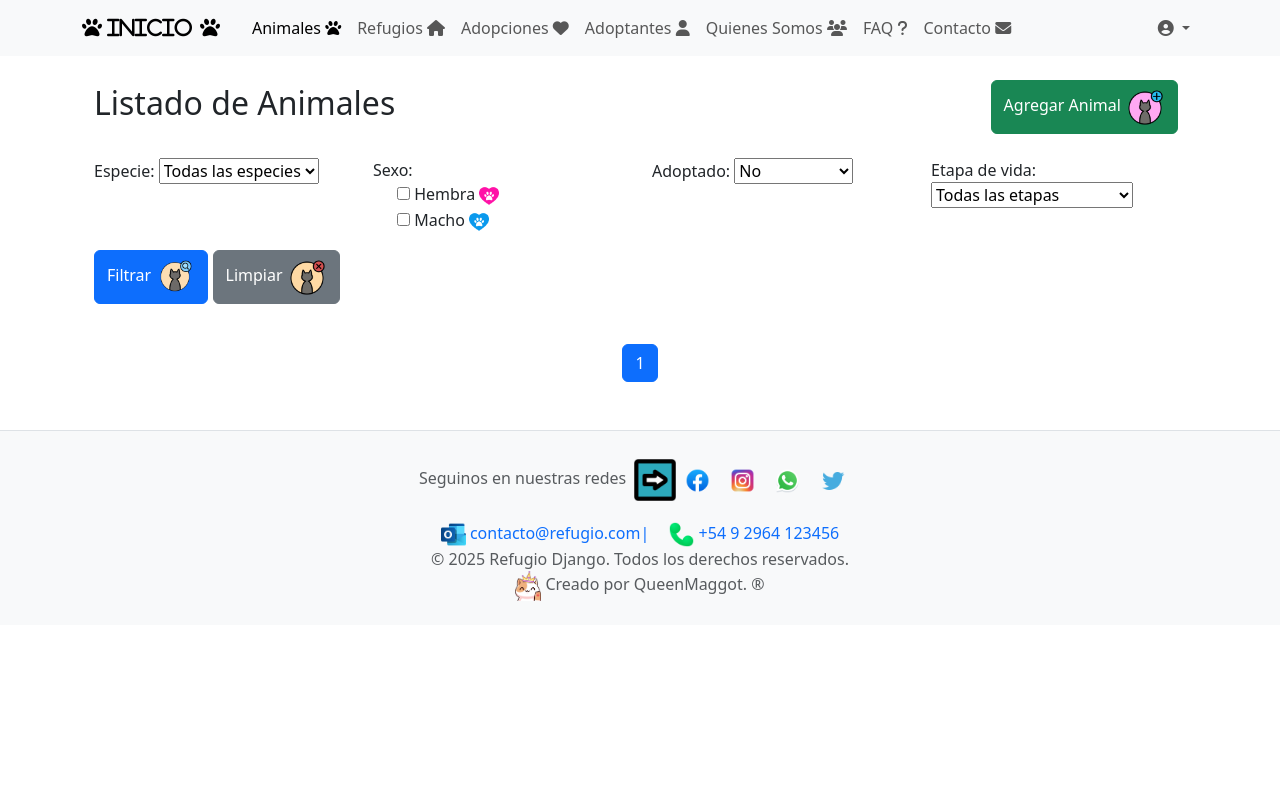
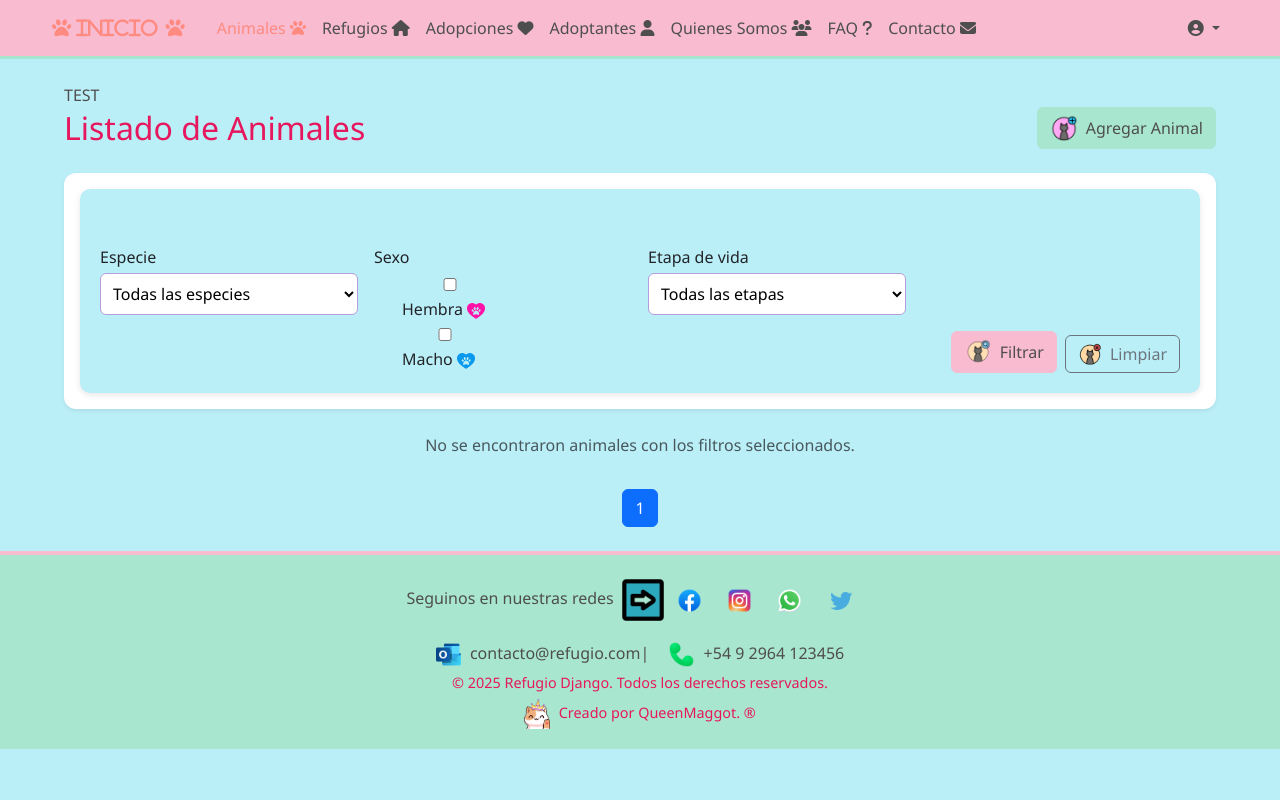
Before and after one commit to QueenMaggot/refugio, a Django app: page /animales/listado/ in a window 1280 px wide. Run offline with Django 5.2, Linux system fonts and the light colour scheme; the visitor is signed in with stand-in values (Sample User, id 1); data that the repository does not hold is empty; some libraries are stand-ins or nearby versions.

Commit message:
agregue paleta de colores css, faltan detalles

```diff
--- a/src/proyecto_adopciones/settings.py
+++ b/src/proyecto_adopciones/settings.py
@@ -125,8 +125,9 @@ USE_TZ = True
 # Static files (CSS, JavaScript, Images)
 # https://docs.djangoproject.com/en/5.2/howto/static-files/
 
-STATIC_URL = 'static/'
+STATIC_URL = '/static/'
 STATICFILES_DIRS = [ BASE_DIR / 'static',]
+STATIC_ROOT = BASE_DIR / 'staticfiles'
 
 import os #Para las imagenes
 
--- a/src/static/styles/estilos.css
+++ b/src/static/styles/estilos.css
@@ -34,21 +34,173 @@
 }
 
 
-footer a {
-  text-decoration: none !important; /* quita subrayado */
-}
-footer a:hover {
-  text-decoration: none !important; /* evita que aparezca al pasar el mouse */
+/*------------------------------------------------------------------------*/
+:root {
+  --color-primary: #F8BBD0;   /* Rosa suave */
+  --color-secondary: #A8E6CF; /* Verde menta */
+  --color-terciario: #E6175D; /*ROSA FUERTEEE*/
+  --color-accent: #FF8A80;    /* Coral pastel */
+  --color-bg: #BBEFF8;        /* Fondo crema */
+  --color-text: #4E4E4E;      /* Gris cálido */
+  --color-muted: #B39DDB;     /* Lavanda */
 }
 
-footer a img {
-  text-decoration: none;
+body {
+  background-color: var(--color-bg);
+  color: var(--color-text);
+  font-family: 'Segoe UI', Roboto, sans-serif;
+}
+
+h1, h2, h3 {
+  color: var(--color-terciario);
+}
+
+.btn-primary {
+  background-color: var(--color-primary);
+  border-color: var(--color-primary);
+  color: var(--color-text);
+}
+
+.btn-success {
+  background-color: var(--color-secondary);
+  border-color: var(--color-secondary);
+  color: var(--color-text);
+}
+
+.btn-danger {
+  background-color: var(--color-accent);
+  border-color: var(--color-accent);
+  color: white;
+}
+
+form {
+  background-color: var(--color-bg);
+  padding: 20px;
+  border-radius: 10px;
+  box-shadow: 0 2px 6px rgba(0,0,0,0.1);
+}
+
+form input, form select, form textarea {
+  border: 1px solid var(--color-muted);
+  border-radius: 6px;
+  padding: 8px;
+  width: 100%;
+  background-color: #ffffff;
+}
+
+form input:focus, form select:focus, form textarea:focus {
+  border-color: var(--color-primary);
+  box-shadow: 0 0 5px var(--color-primary);
+  outline: none;
+}
+
+.card {
+  border: none;
+  border-radius: 12px;
+  box-shadow: 0 4px 10px rgba(0,0,0,0.08);
+  background-color: #ffffff;
+  transition: transform 0.2s ease-in-out;
+}
+
+.card:hover {
+  transform: translateY(-5px);
+}
+
+.card-title {
+  color: var(--color-primary);
+  font-weight: bold;
+}
+
+.card-text {
+  color: var(--color-text);
 }
 
 
-/* Hace que el textarea de descripción sea más compacto */
-.form-style-3 textarea.form-control {
-  height: auto;
-  min-height: 60px; /* ajusta este valor si quieres más o menos alto */
-  resize: vertical; /* permite al usuario agrandarlo si quiere */
+/* ===== GRID ===== */
+.container {
+  max-width: 1200px;
 }
+
+.row {
+  margin-top: 20px;
+}
+
+.col-md-4 {
+  display: flex;
+}
+
+.col-md-4 .card {
+  flex: 1;
+}
+
+
+/* ===== NAVBAR ===== */
+.navbar {
+  background-color: var(--color-primary) !important; /* Rosa suave */
+  border-bottom: 3px solid var(--color-secondary);   /* Verde menta */
+}
+
+.navbar-brand {
+  color: var(--color-text) !important;
+  font-weight: bold;
+  font-size: 1.2rem;
+}
+
+.navbar-brand i {
+  color: var(--color-accent); /* Coral pastel para íconos */
+}
+
+.navbar-nav .nav-link {
+  color: var(--color-text) !important;
+  font-weight: 500;
+  transition: color 0.3s ease;
+}
+
+.navbar-nav .nav-link:hover,
+.navbar-nav .nav-link.active {
+  color: var(--color-accent) !important; /* Coral pastel al pasar o activo */
+}
+
+.navbar-toggler {
+  border-color: var(--color-muted); /* Lavanda */
+}
+
+.navbar-toggler-icon {
+  background-image: none;
+}
+
+.navbar-toggler-icon::before {
+  content: "\2630"; /* ícono hamburguesa */
+  font-size: 1.2rem;
+  color: var(--color-text);
+}
+
+
+/* ===== FOOTER ===== */
+footer {
+  background-color: var(--color-secondary); /* Verde menta */
+  color: var(--color-text);
+  padding: 20px 0;
+  border-top: 4px solid var(--color-primary); /* Rosa suave */
+}
+
+footer a {
+  color: var(--color-text);
+  transition: color 0.3s ease;
+  text-decoration: none !important; /* quita subrayado */
+}
+
+footer a:hover {
+  color: var(--color-accent); /* Coral pastel al pasar */
+}
+
+footer img {
+  vertical-align: middle;
+  margin-right: 5px;
+}
+
+footer p {
+  color: var(--color-terciario);
+  margin: 5px 0;
+  font-size: 0.9rem;
+}
--- a/src/templates/animales/animales_listar.html
+++ b/src/templates/animales/animales_listar.html
@@ -3,119 +3,159 @@
 {% load static %}
 {% block contenedor %}
 
-
 <div class="container mt-4">
+<div class="test-rojo">TEST</div>
+  <!-- Título + botón agregar -->
   <div class="d-flex justify-content-between align-items-center mb-4">
-    <h2>Listado de Animales</h2>
+    <h2 class="mb-0">Listado de Animales</h2>
     {% if perms.animales.add_animal %}
-      <a href="{% url 'animales:animal_create' %}" class="btn btn-success me-2">
-        Agregar Animal <img src = "{% static 'img/agregar.png' %}" style= "height: 40px"> </img>
+      <a href="{% url 'animales:animal_create' %}" class="btn btn-success d-flex align-items-center gap-2">
+        <img src="{% static 'img/agregar.png' %}" style="height:28px" alt="Agregar">
+        <span>Agregar Animal</span>
       </a>
     {% endif %}
   </div>
 
-<!-- FILTRADO  -->
-<form method="get" class="mb-4">
-  <div class="row">
+  <!-- FILTROS EN CARD -->
+  <div class="card shadow-sm mb-4">
+    <div class="card-body">
+      <form method="get">
+        <div class="row g-3">
           <!-- Especie -->
-    <div class="col-md-3 mb-3">
-      <label>Especie:</label>
+          <div class="col-md-3">
+            <label class="form-label mb-1">Especie</label>
             {{ filter.form.especie }}
           </div>
 
-  <div class="col-md-3 mb-3">
-  <label>Sexo:</label>
+          <!-- Sexo -->
+          <div class="col-md-3">
+            <label class="form-label mb-1 d-block">Sexo</label>
             {% for radio in filter.form.sexo %}
-    <div class="form-check">
+              <div class="form-check form-check-inline">
                 {{ radio.tag }}
-      {% if radio.choice_label == "Macho" %} Macho
-        <img src="{%static "img/paw-azul.png" %}" style= "height:20px">
-      {% elif radio.choice_label == "Hembra" %} Hembra
-        <img src="{%static "img/paw-rosa.png" %}" style= "height:20px">
+                {% if radio.choice_label == "Macho" %}
+                  <label class="form-check-label ms-1">
+                    Macho
+                    <img src="{% static 'img/paw-azul.png' %}" style="height:18px" alt="Macho">
+                  </label>
+                {% elif radio.choice_label == "Hembra" %}
+                  <label class="form-check-label ms-1">
+                    Hembra
+                    <img src="{% static 'img/paw-rosa.png' %}" style="height:18px" alt="Hembra">
+                  </label>
+                {% else %}
+                  <label class="form-check-label ms-1">
+                    {{ radio.choice_label }}
+                  </label>
                 {% endif %}
               </div>
             {% endfor %}
           </div>
 
-
-    <!-- Adoptado -->
-    <div class="col-md-3 mb-3">
-      <label>Adoptado:</label>
-      {{ filter.form.adoptado }}
-    </div>
-
-
           <!-- Etapa de vida -->
           <div class="col-md-3">
-      {{ filter.form.etapa.label_tag }}
+            <label class="form-label mb-1">{{ filter.form.etapa.label }}</label>
             {{ filter.form.etapa }}
           </div>
 
-
           <!-- Botones -->
-    <div class="col-md-3 mb-3">
-      <button type="submit" class="btn btn-primary">Filtrar
-        <img src ="{% static 'img/gato-lupa.png' %}"  style="height:40px">
+          <div class="col-md-3 d-flex align-items-end justify-content-end gap-2">
+            <button type="submit" class="btn btn-primary d-flex align-items-center gap-2">
+              <img src="{% static 'img/gato-lupa.png' %}" style="height:28px" alt="Filtrar">
+              <span>Filtrar</span>
             </button>
-      <a href="{% url 'animales:animal_list' %}" class="btn btn-secondary">Limpiar
-        <img src ="{% static 'img/gato-delete.png' %}"  style="height:40px">
+            <a href="{% url 'animales:animal_list' %}" class="btn btn-outline-secondary d-flex align-items-center gap-2">
+              <img src="{% static 'img/gato-delete.png' %}" style="height:24px" alt="Limpiar">
+              <span>Limpiar</span>
             </a>
           </div>
         </div>
       </form>
-<!-- FIN FILTRADO -->
+    </div>
+  </div>
 
-
-<div class="container">
+  <!-- GRID DE ANIMALES -->
   <div class="row">
     {% for animal in page_obj %}
       <div class="col-md-4 mb-4">
-        <div class="card text-center">
+        <div class="card h-100">
+
+          <!-- Foto -->
           {% if animal.foto %}
-            <img src="{{ animal.foto.url }}" class="card-img-top" alt="{{ animal.nombre }}" style="height: 200px; width: 100%; object-fit: contain; object-position: center; background-color: #f8f9fa;">
-
-            <!--style="height:200px; object-fit:cover;">-->
-          {% else %} <!-- SIN FOTO -->
-            <div class="bg-light d-flex align-items-center justify-content-center" style="height: 200px;">
+            <img
+              src="{{ animal.foto.url }}"
+              class="card-img-top"
+              alt="{{ animal.nombre }}"
+              style="height: 220px; width: 100%; object-fit: contain; object-position: center; background-color: #f8f9fa;">
+          {% else %}
+            <div class="bg-light d-flex align-items-center justify-content-center" style="height: 220px;">
               <i class="fas fa-paw fa-3x text-muted"></i>
             </div>
           {% endif %}
-          <div class="card-body">
-            <h5 class="card-title">{{ animal.nombre }}
-              {% if animal.sexo == 'H' %} <!-- Si es hembra carga la img rosita-->
-              <img src= "{% static 'img/paw-rosa.png' %}" style="height:20px"> </img>
-              {% else %}  <!-- Si es macho carga la img azul -->
-              <img src= "{% static 'img/paw-azul.png' %}" style="height:20px"> </img>
+
+          <div class="card-body d-flex flex-column">
+
+            <!-- Nombre + sexo (centrado) -->
+            <div class="d-flex justify-content-center align-items-center mb-1">
+              <h5 class="card-title mb-0 d-flex align-items-center gap-2 text-center">
+                {{ animal.nombre }}
+
+                {% if animal.sexo == 'H' %}
+                  <img src="{% static 'img/paw-rosa.png' %}" style="height:22px" alt="Hembra">
+                {% else %}
+                  <img src="{% static 'img/paw-azul.png' %}" style="height:22px" alt="Macho">
                 {% endif %}
-              Edad: {{ animal.edad }}
               </h5>
-            <p class="card-text">{{ animal.descripcion }}</p>
+            </div>
 
-            <!--{% if perms.animales.view_animal%} {% endif %}-->
-            <a href="{% url 'animales:animal_detail' animal.id %}" class="btn btn-primary">Ver detalle
-              <img src="{%static 'img/gato-detail.png'%}" style="height:40px">
+            <!-- Chips de info rápida -->
+            <div class="mb-2">
+              {% if animal.edad %}
+                <span class="badge bg-secondary me-1">Edad: {{ animal.edad }}</span>
+              {% endif %}
+              {% if animal.especie %}
+                <span class="badge bg-light text-dark border me-1">{{ animal.get_especie_display }}</span>
+              {% endif %}
+            </div>
+
+            <!-- Descripción -->
+            <p class="card-text small text-muted">
+              {{ animal.descripcion|default:"Sin descripción."|truncatewords:22 }}
+            </p>
+
+            <!-- Botones -->
+            <div class="mt-auto d-flex flex-wrap justify-content-center gap-2">
+              <a href="{% url 'animales:animal_detail' animal.id %}" class="btn btn-primary btn-sm d-flex align-items-center gap-1">
+                <img src="{% static 'img/gato-detail.png' %}" style="height:24px" alt="Ver detalle">
+                <span>Ver detalle</span>
               </a>
-            {% if perms.animales.change_animal%}
-              <a href="{% url 'animales:animal_update' animal.id %}" class="btn btn-warning">Editar
-                <img src="{%static 'img/gato-edicion.png'%}" style="height:40px">
+
+              {% if perms.animales.change_animal %}
+                <a href="{% url 'animales:animal_update' animal.id %}" class="btn btn-success btn-sm d-flex align-items-center gap-1">
+                  <img src="{% static 'img/gato-edicion.png' %}" style="height:24px" alt="Editar">
+                  <span>Editar</span>
                 </a>
               {% endif %}
-
+            </div>
 
           </div>
         </div>
       </div>
+    {% empty %}
+      <div class="col-12 text-center text-muted">
+        <p>No se encontraron animales con los filtros seleccionados.</p>
+      </div>
     {% endfor %}
   </div>
-</div>
 
-
-<!-- Paginación (actualizada para preservar filtros) -->
+  <!-- Paginación (preserva filtros) -->
   <nav aria-label="Page navigation">
-  <ul class="pagination justify-content-center">
+    <ul class="pagination justify-content-center mt-3">
       {% if page_obj.has_previous %}
         <li class="page-item">
-        <a class="page-link" href="?page={{ page_obj.previous_page_number }}{% for k, v in request.GET.items %}{% if k != 'page' %}&{{ k }}={{ v }}{% endif %}{% endfor %}">Anterior</a>
+          <a class="page-link" href="?page={{ page_obj.previous_page_number }}{% for k, v in request.GET.items %}{% if k != 'page' %}&{{ k }}={{ v }}{% endif %}{% endfor %}">
+            Anterior
+          </a>
         </li>
       {% endif %}
 
@@ -125,10 +165,14 @@
 
       {% if page_obj.has_next %}
         <li class="page-item">
-        <a class="page-link" href="?page={{ page_obj.next_page_number }}{% for k, v in request.GET.items %}{% if k != 'page' %}&{{ k }}={{ v }}{% endif %}{% endfor %}">Siguiente</a>
+          <a class="page-link" href="?page={{ page_obj.next_page_number }}{% for k, v in request.GET.items %}{% if k != 'page' %}&{{ k }}={{ v }}{% endif %}{% endfor %}">
+            Siguiente
+          </a>
         </li>
       {% endif %}
     </ul>
   </nav>
 
+</div>
+
 {% endblock contenedor %}
--- a/src/templates/base.html
+++ b/src/templates/base.html
@@ -148,8 +148,8 @@
     </main>
 
 <!-- Footer -->
-<footer class="bg-light text-muted text-center py-4 mt-5 border-top">
-  <div class="container">
+<footer>
+  <div class="container text-center">
     <!-- Redes sociales -->
 
     <div class="mb-3">
@@ -177,7 +177,7 @@
     <a  href= "https://+54 9 2964 123456" target="_blank"><img src = "{%static 'img/logo-tel.png'%}"  style="height: 25px"> +54 9 2964 123456</a>
 
     <!-- Copyright -->
-    <p class="mb-0">&copy; 2025 Refugio Django. Todos los derechos reservados.</p>
+    <p>&copy; 2025 Refugio Django. Todos los derechos reservados.</p>
     <p class="mb-0">
       <img src={% static "img/queen.png" %} style="height:30px"> Creado por QueenMaggot. &reg;</p>
   </div>
```
Lines whose indentation alone changed are shown as unchanged.
